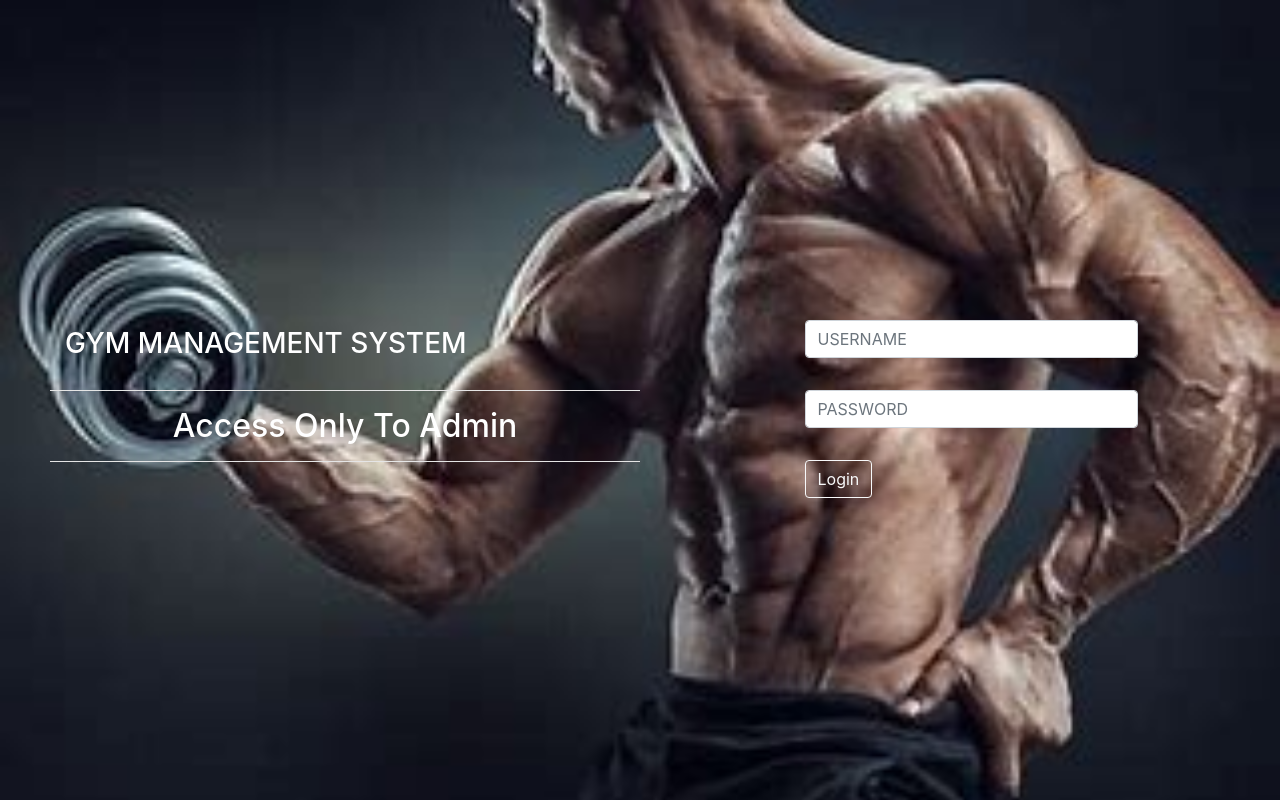
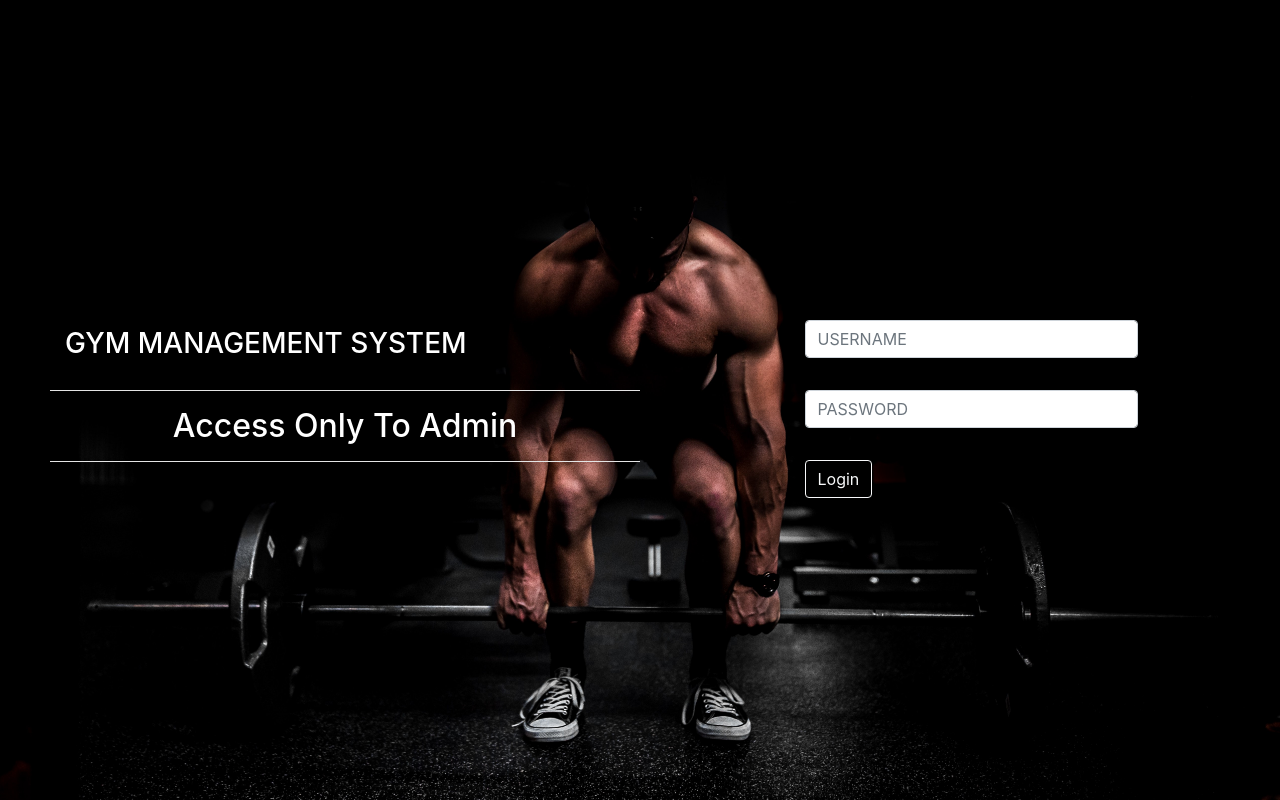
Before and after one commit to Purnendudutta/Gym-Management-System-Admin, a PHP site: page / in a window 1280 px wide. Run offline with PHP 8.4, Linux system fonts and the light colour scheme.

Commit message:
13/02/2025

```diff
--- a/style.css
+++ b/style.css
@@ -1,7 +1,7 @@
 
 
 #hero {
-    background-image: url('gym_bg.jpeg');
+    background-image: url('gym_bg.jpg');
     width: 100%;
     height: 800px;
     background-size: cover;
```
Also changed, not shown: gym_bg.jpeg (deleted), gym_bg.jpg (added).
